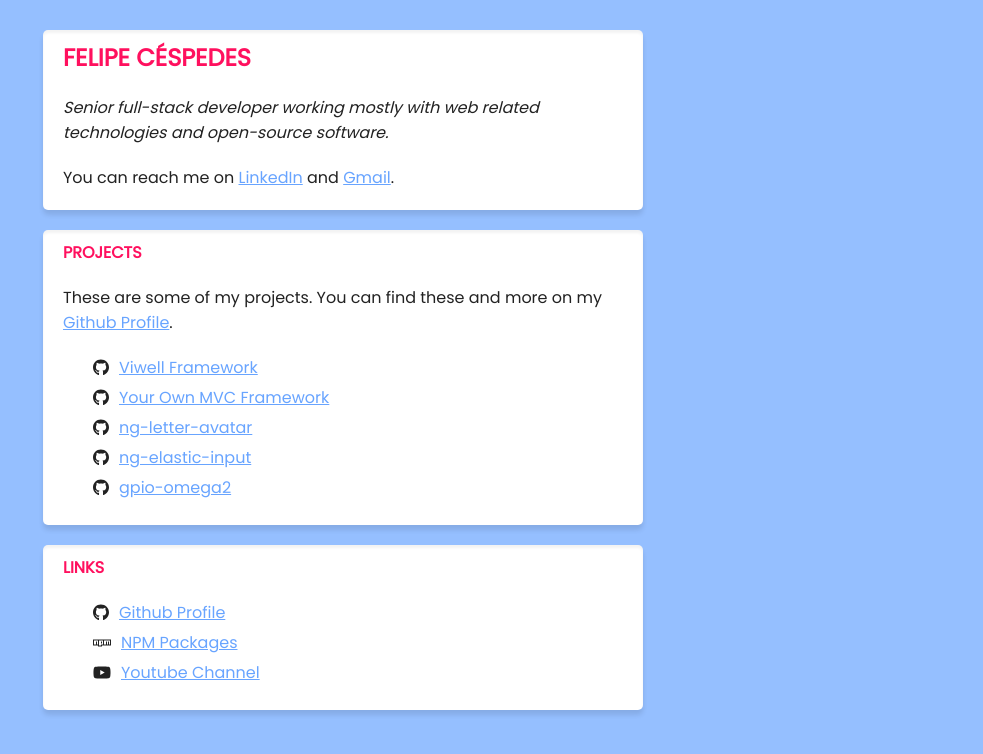
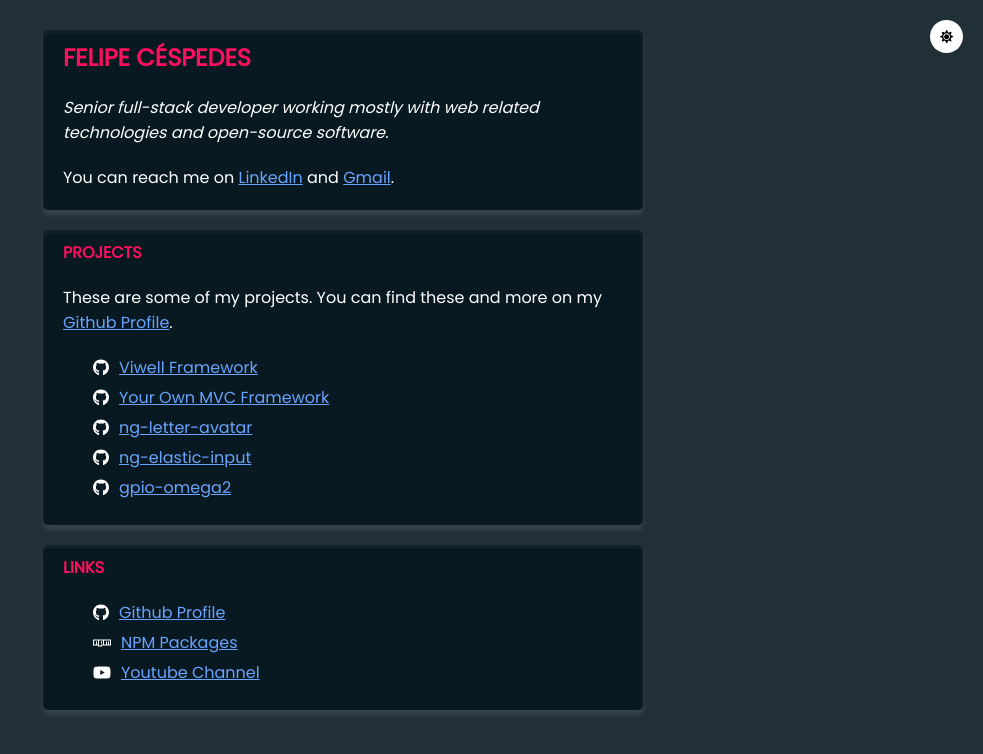
Before and after one commit to felipecespedes/felipecespedes.github.io, a React (Create React App) app: page / in a window 1280 px wide. Shown: the top 754 px of the page, without its empty margins (297-1280 px from the left). Built offline with nearby package versions, Linux system fonts and the light colour scheme.

Commit message:
allows changing between themes

```diff
--- a/package.json
+++ b/package.json
@@ -18,6 +18,7 @@
   "dependencies": {
     "@fortawesome/fontawesome-svg-core": "^1.2.27",
     "@fortawesome/free-brands-svg-icons": "^5.12.1",
+    "@fortawesome/free-solid-svg-icons": "^5.12.1",
     "@fortawesome/react-fontawesome": "^0.1.9",
     "react": "^16.8.6",
     "react-dom": "^16.8.6",
--- a/src/App.js
+++ b/src/App.js
@@ -5,6 +5,7 @@ import LinksCard from './components/links-card/LinksCard';
 import ProjectsCard from './components/projects-card/ProjectsCard';
 import ReactGA from 'react-ga';
 import { AppConsumer } from './providers/AppContext';
+import ThemeSelector from './components/theme-selector/ThemeSelector';
 
 class App extends Component {
   render() {
@@ -15,6 +16,7 @@ class App extends Component {
             <ContactCard theme={theme} />
             <ProjectsCard theme={theme} />
             <LinksCard theme={theme} />
+            <ThemeSelector />
           </div>
         ) }
       </AppConsumer>
--- a/src/App.scss
+++ b/src/App.scss
@@ -4,6 +4,7 @@
   padding: 30px;
   background-color: $primary;
   min-height: 100vh;
+  transition: background-color $transition-time linear;
 
   &.theme-dark {
     background-color: $primary-dark;
--- /dev/null
+++ b/src/components/theme-selector/ThemeSelector.js
@@ -0,0 +1,44 @@
+import React, { Component } from 'react';
+import './ThemeSelector.scss';
+import { FontAwesomeIcon } from '@fortawesome/react-fontawesome';
+import { faMoon, faSun } from '@fortawesome/free-solid-svg-icons';
+import { AppConsumer } from '../../providers/AppContext';
+
+class ThemeSelector extends Component {
+
+  COMPONENT_CLASS = 'theme-selector';
+
+  render() {
+    return (
+      <AppConsumer>
+        { ({ theme, onThemeChanged }) => (
+          <div className={`${this.COMPONENT_CLASS}`}>
+            <button
+              className={`${this.COMPONENT_CLASS}__toggle-button`}
+              title={theme === 'dark' ? 'Light Theme' : 'Dark Theme'}
+              onClick={this.handleToggleButtonPressed.bind(this, theme, onThemeChanged)}
+            >
+              { this.renderIcon(theme) }
+            </button>
+          </div>
+        ) }
+      </AppConsumer>
+    );
+  }
+
+  renderIcon(theme) {
+    const isDark = theme === 'dark';
+    const icon = isDark ? faSun : faMoon;
+    const color = isDark ? '#000' : '#fff';
+
+    return <FontAwesomeIcon className={`${this.COMPONENT_CLASS}__icon`} icon={icon} color={color} />;
+  }
+
+  handleToggleButtonPressed = (theme, onThemeChanged) => {
+    const newTheme = theme === 'dark' ? 'light' : 'dark';
+    onThemeChanged(newTheme);
+  }
+
+}
+
+export default ThemeSelector;
--- /dev/null
+++ b/src/components/theme-selector/ThemeSelector.scss
@@ -0,0 +1,36 @@
+@import '../../styles/main.scss';
+
+.theme-selector {
+  position: fixed;
+  top: 0;
+  right: 0;
+
+  &__toggle-button {
+    background-color: $secondary-dark;
+    border: none;
+    border-radius: 50%;
+    margin: 20px;
+    padding: 10px;
+    cursor: pointer;
+    outline-style: none;
+    display: flex;
+    flex-direction: row;
+    justify-content: center;
+    align-items: center;
+    z-index: 5;
+    transition: background-color $transition-time linear;
+
+    &:hover {
+      opacity: 0.9;
+    }
+  }
+
+}
+
+.theme-dark .theme-selector {
+
+  &__toggle-button {
+    background-color: $secondary;
+  }
+
+}
--- a/src/providers/AppContext.js
+++ b/src/providers/AppContext.js
@@ -22,7 +22,8 @@ export class AppProvider extends React.Component {
     return (
       <AppContext.Provider
         value={{
-          theme
+          theme,
+          onThemeChanged: this.handleThemeChanged
         }}
       >
         { children }
@@ -30,8 +31,12 @@ export class AppProvider extends React.Component {
     );
   }
 
+  handleThemeChanged = (theme) => {
+    this.setState({ theme });
+  }
+
   initializeTheme() {
-    this.setState({ theme: 'light' });
+    this.setState({ theme: 'dark' });
   }
 
 }
--- a/src/styles/_shared.scss
+++ b/src/styles/_shared.scss
@@ -8,6 +8,8 @@
               inset 0 3px 3px rgba(0, 0, 0, 0.05);
   padding: 10px 20px;
   border-radius: 5px;
+  transition: color $transition-time linear,
+              background-color $transition-time linear;
 
   &:last-child {
     margin: 0 auto;
--- a/src/styles/_variables.scss
+++ b/src/styles/_variables.scss
@@ -14,3 +14,5 @@ $tertiary-dark: #fff;
 
 // Fonts
 $main-font: 'Poppins', sans-serif;
+
+$transition-time: 0.3s;
```
Also changed, not shown: 1 other file (tests, documents, lock files or other folders).
